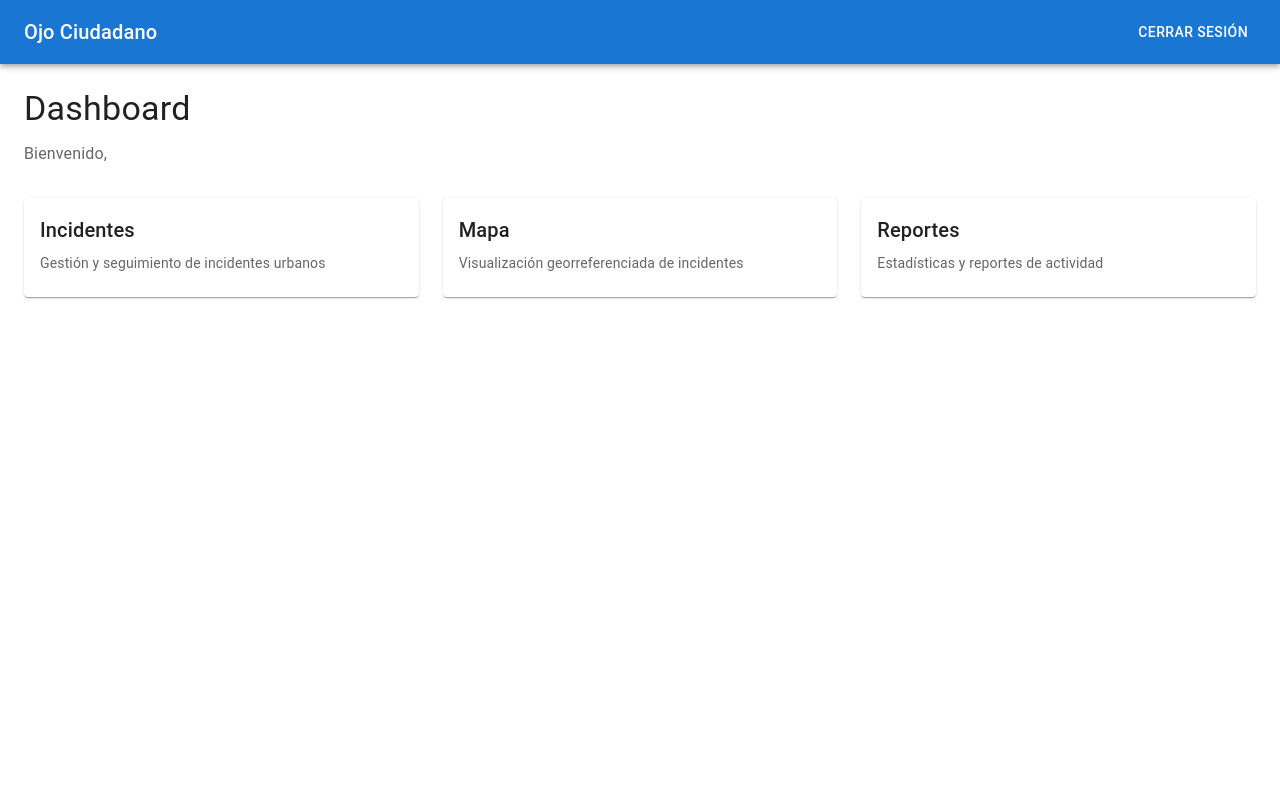
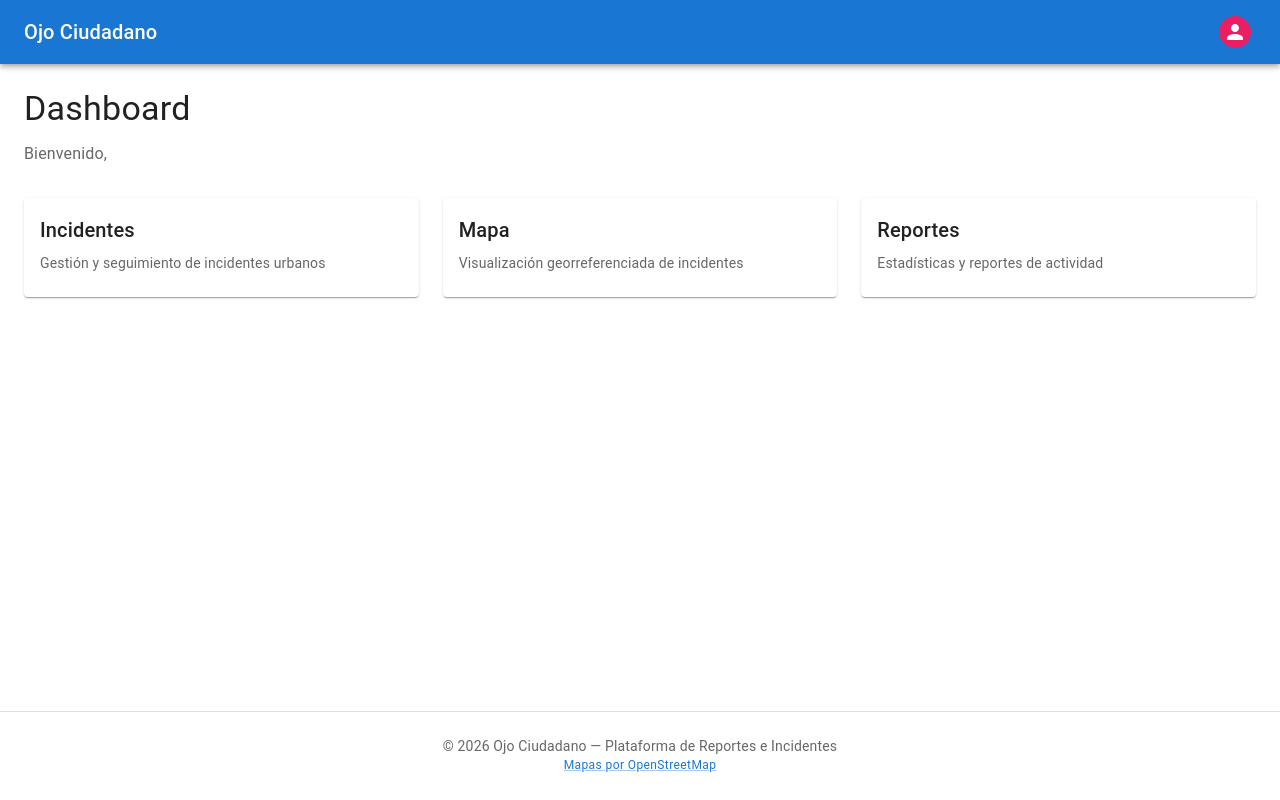
Before and after one commit to Ojo-Ciudadano/Ojo_Ciudadano_Proyecto, a React (Vite) app in the folder web/frontend/: page / in a window 1280 px wide. Built offline with nearby package versions, Linux system fonts and the light colour scheme; sample sign-in values are in the browser's storage.

Commit message:
feat: configurar MUI y React Router con layout, navbar y footer

```diff
--- a/web/frontend/src/App.tsx
+++ b/web/frontend/src/App.tsx
@@ -1,15 +1,14 @@
 import { Routes, Route } from 'react-router-dom'
-import { Box } from '@mui/material'
 import { AuthProvider } from './contexts/AuthContext'
 import { AppLayout } from './components/layout/AppLayout'
 import { LoginPage } from './pages/auth/LoginPage'
 import { DashboardPage } from './pages/dashboard/DashboardPage'
+import { NotFoundPage } from './pages/NotFoundPage'
 import { ProtectedRoute } from './components/auth/ProtectedRoute'
 
 function App() {
   return (
     <AuthProvider>
-      <Box sx={{ display: 'flex', flexDirection: 'column', minHeight: '100vh' }}>
       <Routes>
         <Route path="/login" element={<LoginPage />} />
         <Route
@@ -22,8 +21,8 @@ function App() {
         >
           <Route index element={<DashboardPage />} />
         </Route>
+        <Route path="*" element={<NotFoundPage />} />
       </Routes>
-      </Box>
     </AuthProvider>
   )
 }
--- a/web/frontend/src/components/layout/AppLayout.tsx
+++ b/web/frontend/src/components/layout/AppLayout.tsx
@@ -1,30 +1,16 @@
 import { Outlet } from 'react-router-dom'
-import { AppBar, Toolbar, Typography, Button, Box } from '@mui/material'
-import { useAuth } from '../../contexts/AuthContext'
+import { Box } from '@mui/material'
+import { Navbar } from './Navbar'
+import { Footer } from './Footer'
 
 export function AppLayout() {
-  const { user, logout } = useAuth()
-
   return (
-    <Box sx={{ flexGrow: 1 }}>
-      <AppBar position="static">
-        <Toolbar>
-          <Typography variant="h6" component="div" sx={{ flexGrow: 1 }}>
-            Ojo Ciudadano
-          </Typography>
-          {user && (
-            <Typography variant="body1" sx={{ mr: 2 }}>
-              {user.nombre} {user.apellido}
-            </Typography>
-          )}
-          <Button color="inherit" onClick={logout}>
-            Cerrar sesión
-          </Button>
-        </Toolbar>
-      </AppBar>
-      <Box component="main" sx={{ p: 3 }}>
+    <Box sx={{ display: 'flex', flexDirection: 'column', minHeight: '100vh' }}>
+      <Navbar />
+      <Box component="main" sx={{ flexGrow: 1, p: 3 }}>
         <Outlet />
       </Box>
+      <Footer />
     </Box>
   )
 }
--- /dev/null
+++ b/web/frontend/src/components/layout/Footer.tsx
@@ -0,0 +1,26 @@
+import { Box, Typography, Link } from '@mui/material'
+
+export function Footer() {
+  return (
+    <Box
+      component="footer"
+      sx={{
+        py: 3,
+        px: 2,
+        mt: 'auto',
+        bgcolor: 'background.paper',
+        borderTop: 1,
+        borderColor: 'divider',
+      }}
+    >
+      <Typography variant="body2" color="text.secondary" align="center">
+        © {new Date().getFullYear()} Ojo Ciudadano — Plataforma de Reportes e Incidentes
+      </Typography>
+      <Typography variant="caption" color="text.secondary" align="center" display="block">
+        <Link href="https://openstreetmap.org" target="_blank" rel="noopener">
+          Mapas por OpenStreetMap
+        </Link>
+      </Typography>
+    </Box>
+  )
+}
--- /dev/null
+++ b/web/frontend/src/components/layout/Navbar.tsx
@@ -0,0 +1,75 @@
+import { Link as RouterLink, useNavigate } from 'react-router-dom'
+import {
+  AppBar,
+  Toolbar,
+  Typography,
+  Button,
+  Box,
+  IconButton,
+  Menu,
+  MenuItem,
+  Avatar,
+} from '@mui/material'
+import { useState } from 'react'
+import { useAuth } from '../../contexts/AuthContext'
+
+export function Navbar() {
+  const { user, isAuthenticated, logout } = useAuth()
+  const navigate = useNavigate()
+  const [anchorEl, setAnchorEl] = useState<null | HTMLElement>(null)
+
+  const handleMenuOpen = (event: React.MouseEvent<HTMLElement>) => {
+    setAnchorEl(event.currentTarget)
+  }
+
+  const handleMenuClose = () => {
+    setAnchorEl(null)
+  }
+
+  const handleLogout = async () => {
+    await logout()
+    handleMenuClose()
+    navigate('/login')
+  }
+
+  return (
+    <AppBar position="static">
+      <Toolbar>
+        <Typography
+          variant="h6"
+          component={RouterLink}
+          to="/"
+          sx={{ flexGrow: 1, textDecoration: 'none', color: 'inherit' }}
+        >
+          Ojo Ciudadano
+        </Typography>
+
+        <Box sx={{ display: 'flex', alignItems: 'center', gap: 1 }}>
+          {isAuthenticated ? (
+            <>
+              <IconButton onClick={handleMenuOpen} size="small">
+                <Avatar sx={{ width: 32, height: 32, bgcolor: 'secondary.main' }}>
+                  {user?.nombre?.charAt(0)}
+                </Avatar>
+              </IconButton>
+              <Menu
+                anchorEl={anchorEl}
+                open={Boolean(anchorEl)}
+                onClose={handleMenuClose}
+              >
+                <MenuItem disabled>
+                  {user?.nombre} {user?.apellido}
+                </MenuItem>
+                <MenuItem onClick={handleLogout}>Cerrar sesión</MenuItem>
+              </Menu>
+            </>
+          ) : (
+            <Button color="inherit" component={RouterLink} to="/login">
+              Iniciar sesión
+            </Button>
+          )}
+        </Box>
+      </Toolbar>
+    </AppBar>
+  )
+}
--- /dev/null
+++ b/web/frontend/src/pages/NotFoundPage.tsx
@@ -0,0 +1,23 @@
+import { Link as RouterLink } from 'react-router-dom'
+import { Box, Typography, Button, Container } from '@mui/material'
+
+export function NotFoundPage() {
+  return (
+    <Container maxWidth="sm">
+      <Box sx={{ textAlign: 'center', py: 8 }}>
+        <Typography variant="h1" color="primary" gutterBottom>
+          404
+        </Typography>
+        <Typography variant="h5" gutterBottom>
+          Página no encontrada
+        </Typography>
+        <Typography variant="body1" color="text.secondary" sx={{ mb: 4 }}>
+          La página que buscas no existe o fue movida.
+        </Typography>
+        <Button variant="contained" component={RouterLink} to="/">
+          Volver al inicio
+        </Button>
+      </Box>
+    </Container>
+  )
+}
```
Also changed, not shown: 1 other file (tests, documents, lock files or other folders). Lines whose indentation alone changed are shown as unchanged.
